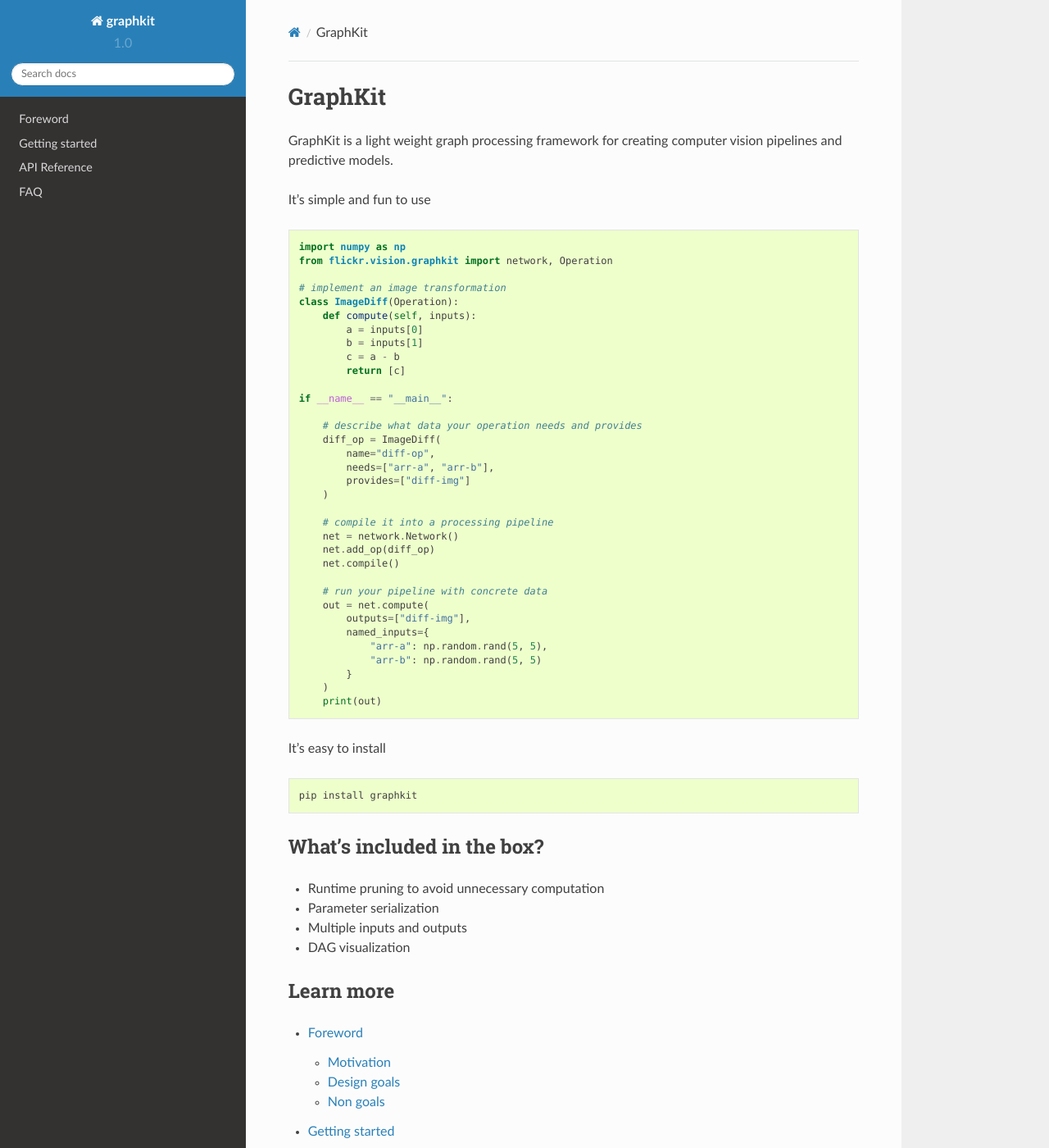
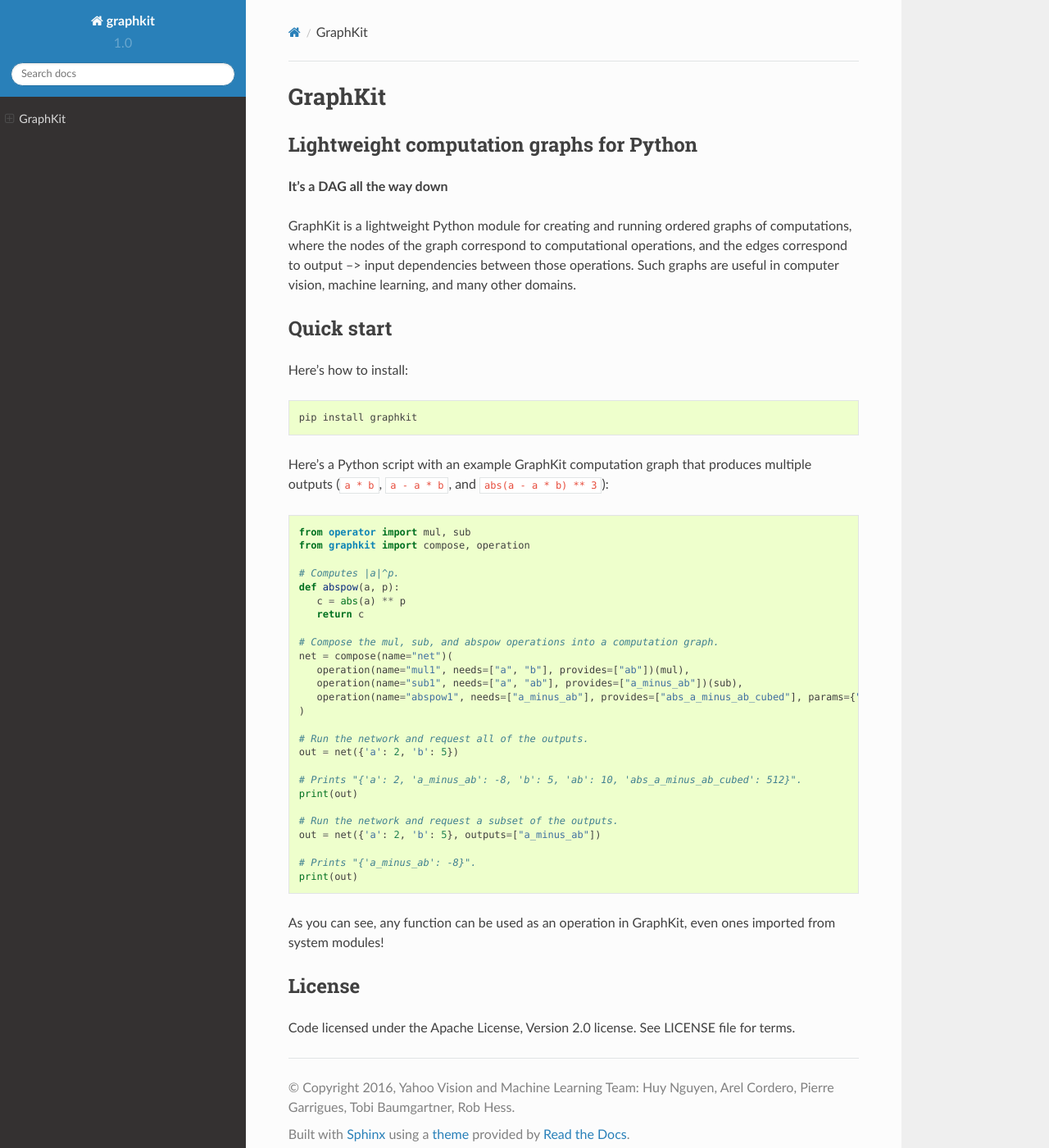
Before and after one commit to yahoo/graphkit, a Sphinx documentation site: the page built from docs/source/index.rst, in a window 1280 px wide and 1400 px high. Shown: the whole window at 82% size. Built offline with Sphinx 7.4.7 and the Read the Docs theme 2.0.0, drawn with Linux system fonts in a browser that asks for light colours; formulas are drawn with MathJax 3; some of the changed text lies outside the part shown.

Commit message:
Update docs index and README to be in line with each other.

```diff
--- a/docs/source/conf.py
+++ b/docs/source/conf.py
@@ -52,7 +52,7 @@
 
 # General information about the project.
 project = u'graphkit'
-copyright = u'2016, Flickr Vision: Huy Nguyen, Arel Cordero, Pierre Garrigues, Tobi Baumgartner, Rob Hess'
+copyright = u'2016, Yahoo Vision and Machine Learning Team: Huy Nguyen, Arel Cordero, Pierre Garrigues, Tobi Baumgartner, Rob Hess'
 
 # The version info for the project you're documenting, acts as replacement for
 # |version| and |release|, also used in various other places throughout the
@@ -203,7 +203,7 @@
 #  author, documentclass [howto, manual, or own class]).
 latex_documents = [
   ('index', 'graphkit.tex', u'graphkit Documentation',
-   u'Flickr Vision: Huy Nguyen, Arel Cordero, Pierre Garrigues, Tobi Baumgartner, Rob Hess', 'manual'),
+   u'Yahoo Vision and Machine Learning Team: Huy Nguyen, Arel Cordero, Pierre Garrigues, Tobi Baumgartner, Rob Hess', 'manual'),
 ]
 
 # The name of an image file (relative to this directory) to place at the top of
@@ -233,7 +233,7 @@
 # (source start file, name, description, authors, manual section).
 man_pages = [
     ('index', 'graphkit', u'graphkit Documentation',
-     [u'Flickr Vision: Huy Nguyen, Arel Cordero, Pierre Garrigues, Tobi Baumgartner, Rob Hess'], 1)
+     [u'Yahoo Vision and Machine Learning Team: Huy Nguyen, Arel Cordero, Pierre Garrigues, Tobi Baumgartner, Rob Hess'], 1)
 ]
 
 # If true, show URL addresses after external links.
@@ -247,7 +247,7 @@
 #  dir menu entry, description, category)
 texinfo_documents = [
   ('index', 'graphkit', u'graphkit Documentation',
-   u'Flickr Vision: Huy Nguyen, Arel Cordero, Pierre Garrigues, Tobi Baumgartner, Rob Hess', 'graphkit', 'One line description of project.',
+   u'Yahoo Vision and Machine Learning Team: Huy Nguyen, Arel Cordero, Pierre Garrigues, Tobi Baumgartner, Rob Hess', 'graphkit', 'It\'s DAGs all the way down.',
    'Miscellaneous'),
 ]
 
--- a/docs/source/index.rst
+++ b/docs/source/index.rst
@@ -3,78 +3,61 @@
    You can adapt this file completely to your liking, but it should at least
    contain the root `toctree` directive.
 
+========
 GraphKit
 ========
 
-GraphKit is a light weight graph processing framework for creating computer vision pipelines and predictive models.
+Lightweight computation graphs for Python
+-----------------------------------------
 
-It's simple and fun to use
+**It's a DAG all the way down**
 
-::
+GraphKit is a lightweight Python module for creating and running ordered graphs of computations, where the nodes of the graph correspond to computational operations, and the edges correspond to output --> input dependencies between those operations.  Such graphs are useful in computer vision, machine learning, and many other domains.
 
-    import numpy as np
-    from flickr.vision.graphkit import network, Operation
+Quick start
+-----------
 
-    # implement an image transformation
-    class ImageDiff(Operation):
-        def compute(self, inputs):
-            a = inputs[0]
-            b = inputs[1]
-            c = a - b
-            return [c]
+Here's how to install::
 
-    if __name__ == "__main__":
-
-        # describe what data your operation needs and provides
-        diff_op = ImageDiff(
-            name="diff-op",
-            needs=["arr-a", "arr-b"],
-            provides=["diff-img"]
-        )
-
-        # compile it into a processing pipeline
-        net = network.Network()
-        net.add_op(diff_op)
-        net.compile()
-
-        # run your pipeline with concrete data
-        out = net.compute(
-            outputs=["diff-img"],
-            named_inputs={
-                "arr-a": np.random.rand(5, 5),
-                "arr-b": np.random.rand(5, 5)
-            }
-        )
-        print(out)
+   pip install graphkit
 
 
-It's easy to install
+Here's a Python script with an example GraphKit computation graph that produces multiple outputs (``a * b``, ``a - a * b``, and ``abs(a - a * b) ** 3``)::
 
-::
+   from operator import mul, sub
+   from graphkit import compose, operation
 
-    pip install graphkit
+   # Computes |a|^p.
+   def abspow(a, p):
+      c = abs(a) ** p
+      return c
 
+   # Compose the mul, sub, and abspow operations into a computation graph.
+   net = compose(name="net")(
+      operation(name="mul1", needs=["a", "b"], provides=["ab"])(mul),
+      operation(name="sub1", needs=["a", "ab"], provides=["a_minus_ab"])(sub),
+      operation(name="abspow1", needs=["a_minus_ab"], provides=["abs_a_minus_ab_cubed"], params={"p": 3})(abspow)
+   )
 
-What's included in the box?
----------------------------
+   # Run the network and request all of the outputs.
+   out = net({'a': 2, 'b': 5})
 
-* Runtime pruning to avoid unnecessary computation
-* Parameter serialization
-* Multiple inputs and outputs
-* DAG visualization
+   # Prints "{'a': 2, 'a_minus_ab': -8, 'b': 5, 'ab': 10, 'abs_a_minus_ab_cubed': 512}".
+   print(out)
 
+   # Run the network and request a subset of the outputs.
+   out = net({'a': 2, 'b': 5}, outputs=["a_minus_ab"])
 
-Learn more
-----------
+   # Prints "{'a_minus_ab': -8}".
+   print(out)
 
+As you can see, any function can be used as an operation in GraphKit, even ones imported from system modules!
 
-.. toctree::
-   :maxdepth: 3
+License
+-------
 
-   foreword
-   getting_started
-   reference
-   faq
+Code licensed under the Apache License, Version 2.0 license. See LICENSE file for terms.
+
 
 .. Indices and tables
 .. ==================
```
Also changed, not shown: README.md (+2 -6 lines).
